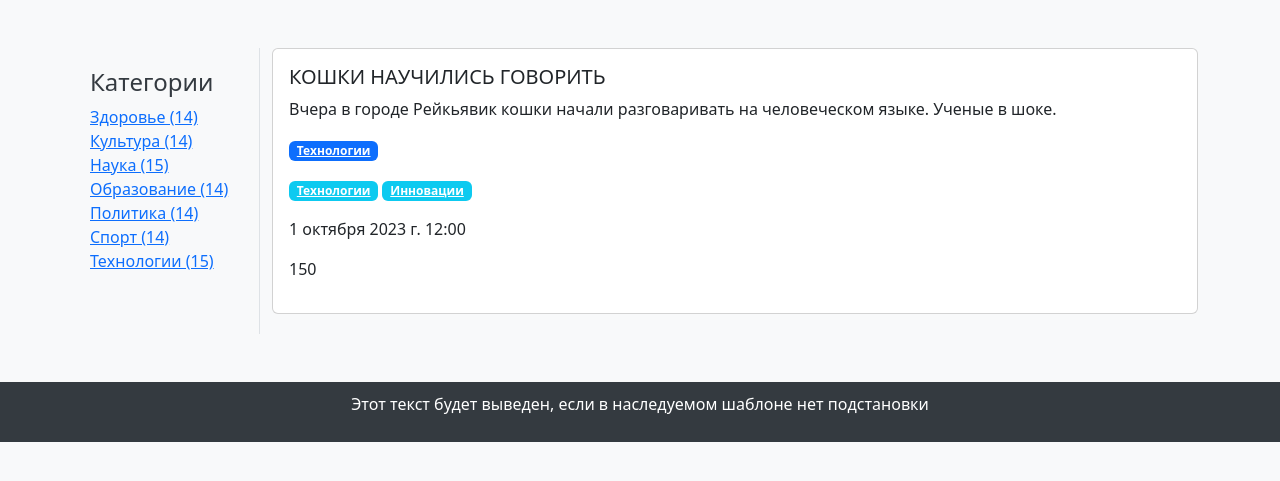
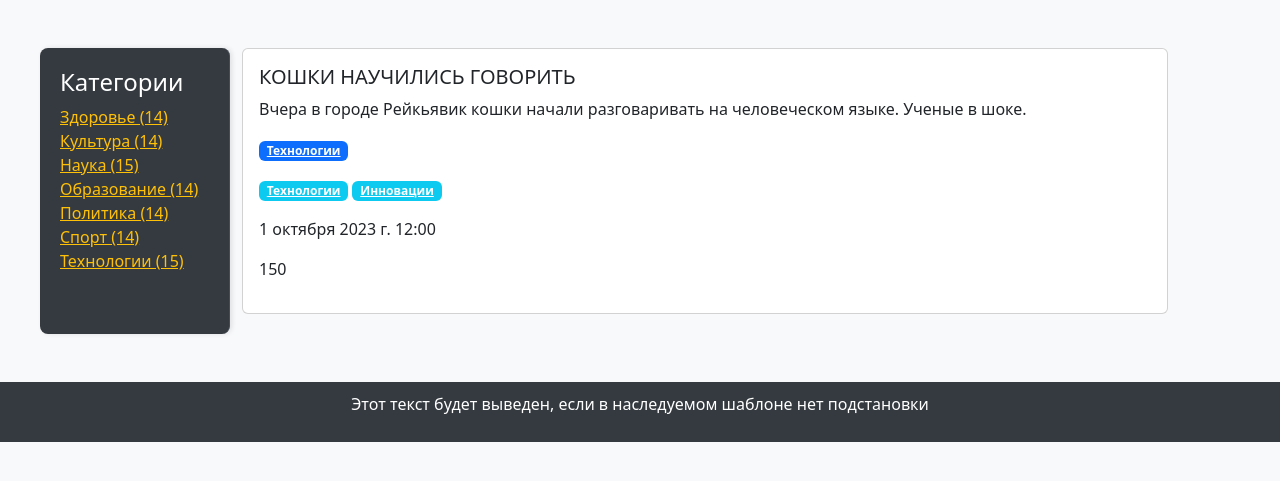
Before and after one commit to IgorPronin978/my_django_2_0, a Django app: page /news/catalog/1/ in a window 1280 px wide. Shown: the part 56-537 px from the top of the page. Run offline with Django 5.2, Linux system fonts and the light colour scheme; data comes from the database, SQL or seed files in the repository; parts of the project's set-up code (start-up, migrations or seed data) failed here and were passed over.

Commit message:
подредактировали панель с категориями

```diff
--- a/news/views.py
+++ b/news/views.py
@@ -5,8 +5,8 @@ from .models import Article, Tag, Category
 
 # Пример данных для новостей
 info = {
-    "users_count": 5,
-    "news_count": 10,
+    "users_count": 'нету',
+    "news_count": 'много',
     "menu": [
         {"title": "Главная",
          "url": "/",
--- a/templates/base.html
+++ b/templates/base.html
@@ -59,7 +59,7 @@
     </header>
     <main class="container mt-5">
     <div class="row">
-            <div class="col-md-2 sidebar">
+        <div class="col-md-2 sidebar" style="margin-left: -30px;">
             <h4>Категории</h4>
             <ul class="list-unstyled">
                 {% for category in categories_with_count %}
@@ -77,6 +77,26 @@
         </div>
     </div>
 </main>
+
+<style>
+    .sidebar {
+        background-color: #343a40; /* Темный цвет фона */
+        padding: 20px;
+        border-right: 1px solid #454d55; /* Темная граница */
+        color: #ffffff; /* Белый цвет текста */
+        box-shadow: 2px 0 5px rgba(0, 0, 0, 0.1); /* Тень */
+        border-radius: 8px; /* Закругленные углы */
+    }
+
+    .sidebar a {
+        color: #ffc107; /* Желтый цвет ссылок */
+    }
+
+    .sidebar a:hover {
+        color: #e0a800; /* Темно-желтый цвет ссылок при наведении */
+    }
+</style>
+
     <footer class="footer mt-5">
         {% block footer %}
             <p>Этот текст будет выведен, если в наследуемом шаблоне нет подстановки</p>
```
Lines whose indentation alone changed are shown as unchanged.
